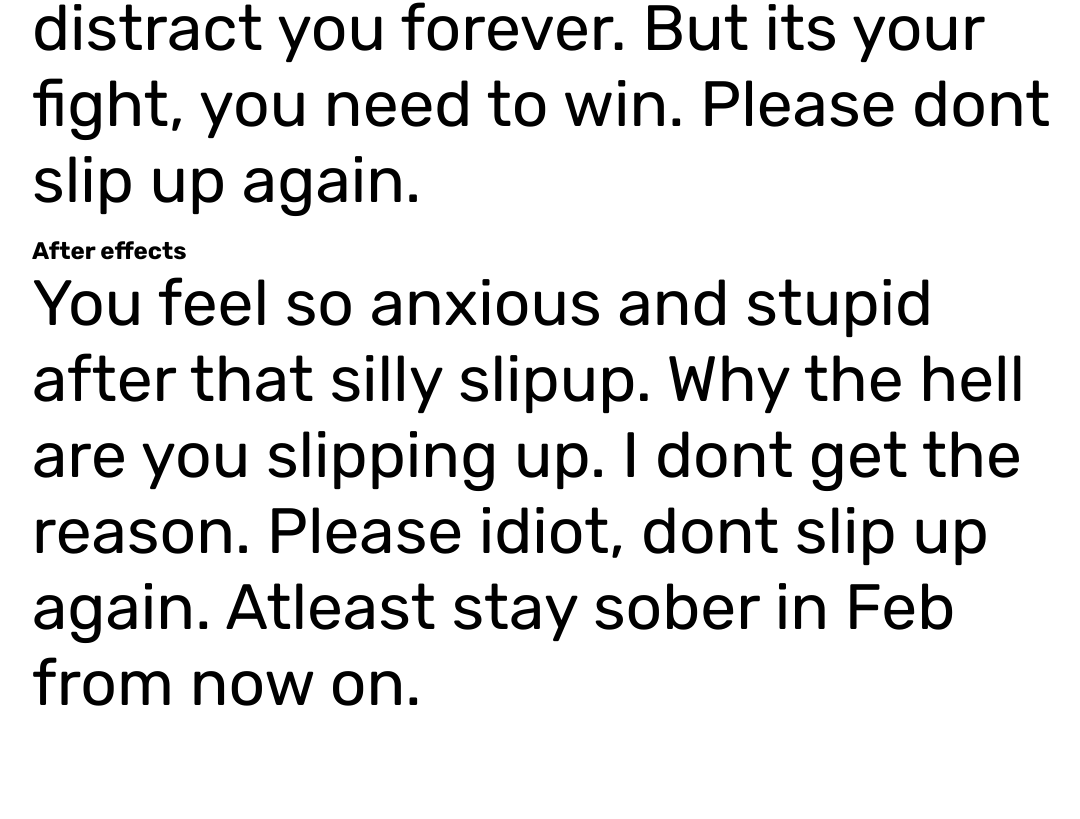
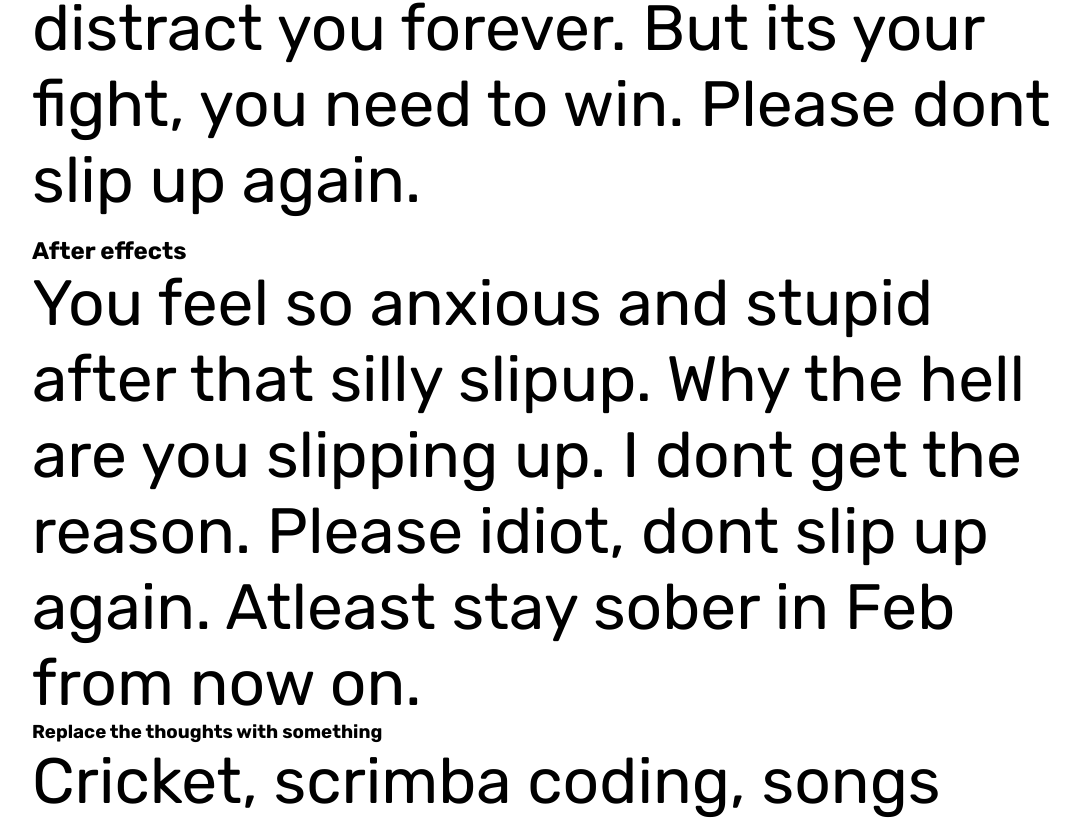
Before and after one commit to ShivaSenaReddy/worthlesspiece, a plain HTML site: page index.html in a window 1280 px wide. Shown: the part 884-1703 px from the top of the page, without its empty margins (96-1176 px from the left). Before the commit the page ends 1605 px from the top, so only its background shows below. Drawn offline with Linux system fonts and the light colour scheme.

Commit message:
Update index.html

```diff
--- a/index.html
+++ b/index.html
@@ -47,5 +47,7 @@
          Please idiot, dont slip up again.
          Atleast stay sober in Feb from now on.
     </p>
+    <h3>Replace the thoughts with something</h3>
+    <p> Cricket, scrimba coding, songs</p>
 </body>
 </html>
```
